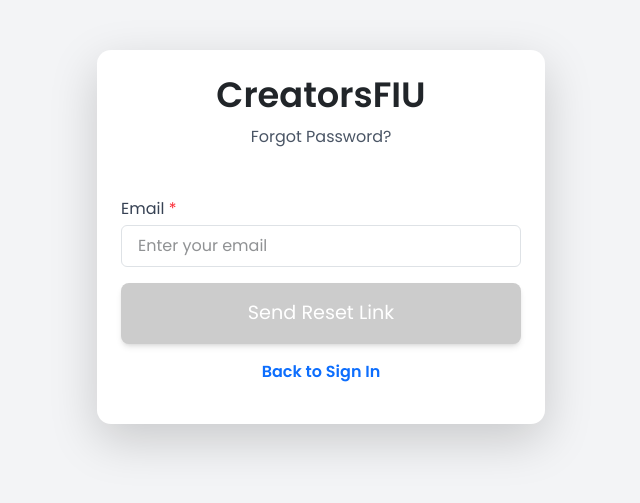
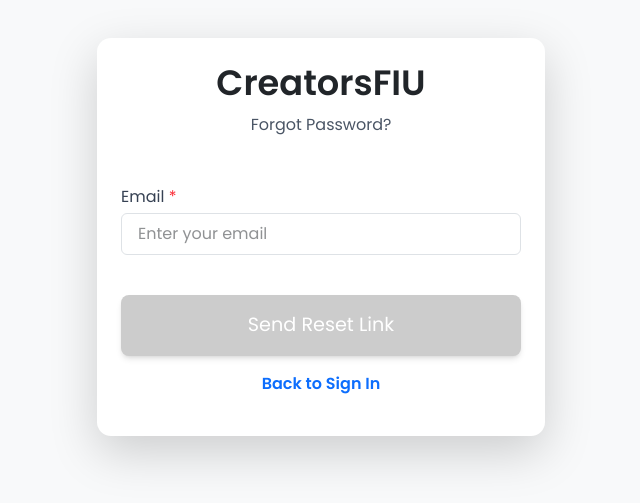
Before and after one commit to CreatorsFIU-initBuild/react-2, a React (Vite) app: page /forgot-password in a window 1280 px wide. Shown: the part 163-666 px from the top of the page, without its empty margins (319-959 px from the left). Built offline with nearby package versions, Linux system fonts and the light colour scheme; no server answers.

Commit message:
Changed styling on ForgotPass

```diff
--- a/src/components/ForgotPass/ForgotPassword.jsx
+++ b/src/components/ForgotPass/ForgotPassword.jsx
@@ -34,7 +34,7 @@ const ForgotPassword = ({ toggleForgotPassword }) => {
   };
 
   return (
-    <main className="flex justify-center items-center min-h-screen bg-gray-100 px-4">
+    <main className="flex justify-center items-center min-h-screen px-4">
       <div className="w-full max-w-md bg-white p-8 rounded-xl shadow-lg">
         <h1 className="text-center text-3xl font-bold text-gray-900 pt-4">
           CreatorsFIU
@@ -76,12 +76,12 @@ const ForgotPassword = ({ toggleForgotPassword }) => {
               onFocus={() => setIsTouched(true)}
               required
             />
-            <div
-              className={`text-red-600 text-sm ${
-                isTouched && (!isEmailValid || !email) ? "" : "hidden"
-              }`}
-            >
-              Must be a valid email (e.g., name@example.com).
+            <div className="h-5 mt-1"> {/* Fixed height container for validation message */}
+              <p className={`text-red-600 text-sm ${
+                isTouched && (!isEmailValid || !email) ? "" : "invisible"
+              }`}>
+                Must be a valid email (e.g., name@example.com).
+              </p>
             </div>
           </div>
 
```
